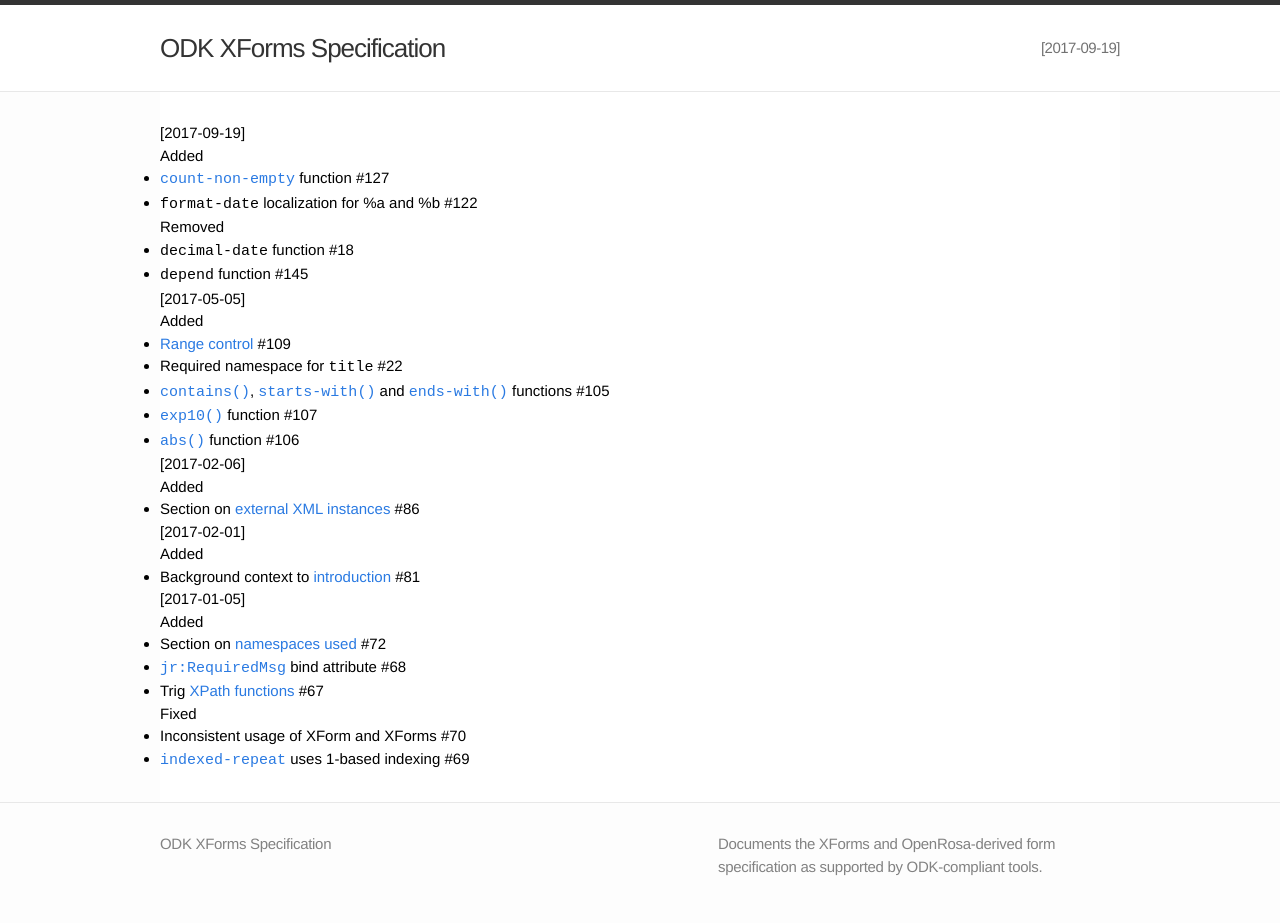
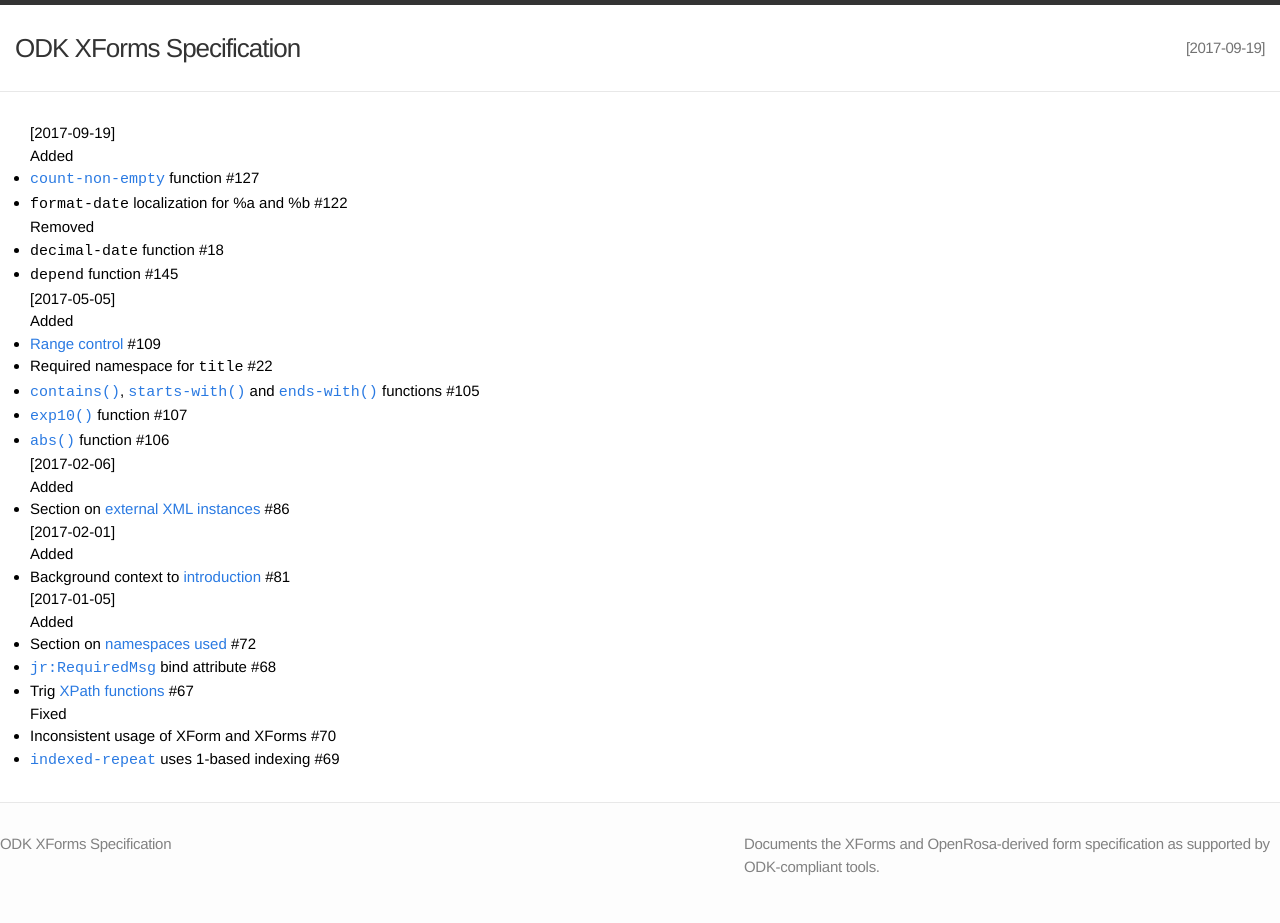
Before and after one commit to getodk/xforms-spec, a Jekyll site: the page built from CHANGELOG.md, in a window 1280 px wide. Built offline with Jekyll 4.4.1, drawn with Linux system fonts in a browser that asks for light colours; our own code applies the rules of GitHub Pages for plain Markdown files.

Commit message:
Minor styling improvements for large screens

```diff
--- a/css/main.css
+++ b/css/main.css
@@ -68,7 +68,7 @@
 
 /* Utility */
 .container {
-    max-width: 960px;
+    max-width: 100%;
     margin: 0 auto;
 }
 
@@ -218,7 +218,7 @@
 /* ----------------------------------------------------------*/
 
 .page-content {
-    padding: 30px 0;
+    padding: 30px;
     background-color: #fff;
 }
 
```
